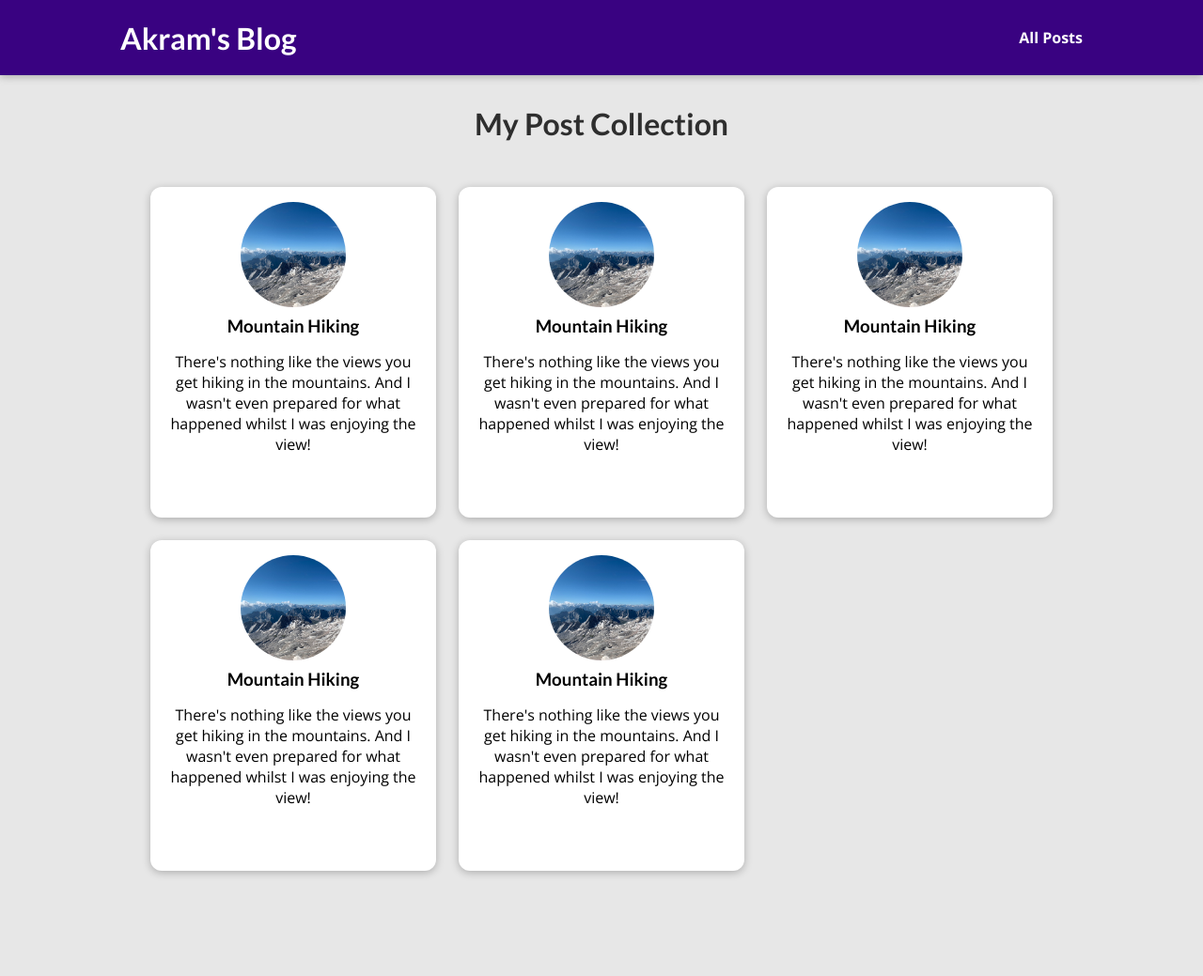
After one commit to akramfdk/django_blog, a Django app: template blog/templates/blog/all-posts.html in a window 1280 px wide. The commit adds this page. Shown: the whole page at 94% size. Run offline with Django 5.2, Linux system fonts and the light colour scheme; the template is opened without the code that fills it, so the values that code supplies are empty.

Commit message:
added post template, image files and linked pages

```diff
--- /dev/null
+++ b/blog/static/blog/all-posts.css
@@ -0,0 +1,43 @@
+body {
+  background-color: #e7e7e7;
+}
+
+#main-navigation {
+  background-color: #390281;
+  box-shadow: 0 2px 8px rgba(0, 0, 0, 0.25);
+}
+
+#all-posts {
+  margin: 7rem auto;
+  width: 90%;
+  max-width: 60rem;
+}
+
+#all-posts h2 {
+  text-align: center;
+  font-size: 2rem;
+  color: #2e2e2e;
+  margin: 3rem 0;
+}
+
+ul {
+  list-style: none;
+  margin: 0;
+  padding: 0;
+  display: grid;
+  grid-template-columns: repeat(auto-fill, minmax(17rem, 1fr));
+  gap: 1.5rem;
+}
+
+.post img {
+  width: 7rem;
+  height: 7rem;
+}
+
+.post a {
+  height: 22rem;
+  transform-origin: center;
+  box-shadow: 0 2px 8px rgba(0, 0, 0, 0.25);
+  border-radius: 12px;
+  background-color: white;
+}
--- /dev/null
+++ b/blog/static/blog/includes/post.css
@@ -0,0 +1,43 @@
+.post {
+  display: flex;
+  flex-direction: column;
+  align-items: center;
+  text-align: center;
+}
+
+.post a {
+  text-decoration: none;
+  color: black;
+  transition: all 0.2s ease;
+  padding: 1rem;
+}
+
+.post a:hover,
+.post a:active {
+  transform: scale(1.1);
+  background-color: #390281;
+  color: white;
+}
+
+.post img {
+  width: 5rem;
+  height: 5rem;
+  object-fit: cover;
+  border-radius: 50%;
+}
+
+.post h3 {
+  margin: 0.25rem 0;
+}
+
+.post time {
+  color: #666666;
+  margin: 0.25rem;
+  font-style: italic;
+  font-size: 0.85rem;
+}
+
+.post:hover time,
+.post:active time {
+  color: white;
+}
--- /dev/null
+++ b/blog/templates/blog/all-posts.html
@@ -0,0 +1,24 @@
+{% extends "base.html" %}
+{% load static %}
+
+{% block title_block %}
+    All Posts
+{% endblock %}
+
+{% block css_block %}
+    <link rel="stylesheet" href="{% static 'blog/includes/post.css' %}">
+    <link rel="stylesheet" href="{% static 'blog/all-posts.css' %}">
+{% endblock %}
+
+{% block body_block %}
+    <section id="all-posts">
+        <h2>My Post Collection</h2>
+        <ul>
+            {% include "blog/includes/post.html" %}
+            {% include "blog/includes/post.html" %}
+            {% include "blog/includes/post.html" %}
+            {% include "blog/includes/post.html" %}
+            {% include "blog/includes/post.html" %}
+        </ul>
+    </section>
+{% endblock %}
--- /dev/null
+++ b/blog/templates/blog/includes/post.html
@@ -0,0 +1,13 @@
+{% load static %}
+
+<li>
+    <article class="post">
+        <a href="{% url 'post-detail-page' 'the-mountains' %}">
+            <img src="{% static 'blog/images/mountains.jpg' %}" alt="Mountain Hiking" />
+            <div class="post__content">
+                <h3>Mountain Hiking</h3>
+                <p>There's nothing like the views you get hiking in the mountains. And I wasn't even prepared for what happened whilst I was enjoying the view!</p>
+            </div>
+        </a>
+    </article>
+</li>
--- a/blog/views.py
+++ b/blog/views.py
@@ -6,7 +6,7 @@ def starting_page(request):
 
 
 def posts(request):
-    pass
+    return render(request, "blog/all-posts.html")
 
 
 def post_detail(request, slug):
--- a/templates/base.html
+++ b/templates/base.html
@@ -10,6 +10,13 @@
     {% block css_block %}{% endblock %}
 </head>
 <body>
+    <header id="main-navigation">
+        <h1><a href="{% url 'starting-page' %}">Akram's Blog</a></h1>
+        <nav>
+            <a href="{% url 'posts-page' %}">All Posts</a>
+        </nav>
+    </header>
+
     {% block body_block %}{% endblock %}
 </body>
 </html>
```
Also changed, not shown: blog/static/blog/index.css (+72 -0 lines), blog/templates/blog/index.html (+4 -19 lines), blog/static/blog/images/akram.jpg (added), blog/static/blog/images/coding.jpg (added), blog/static/blog/images/mountains.jpg (added), blog/static/blog/images/woods.jpg (added).
